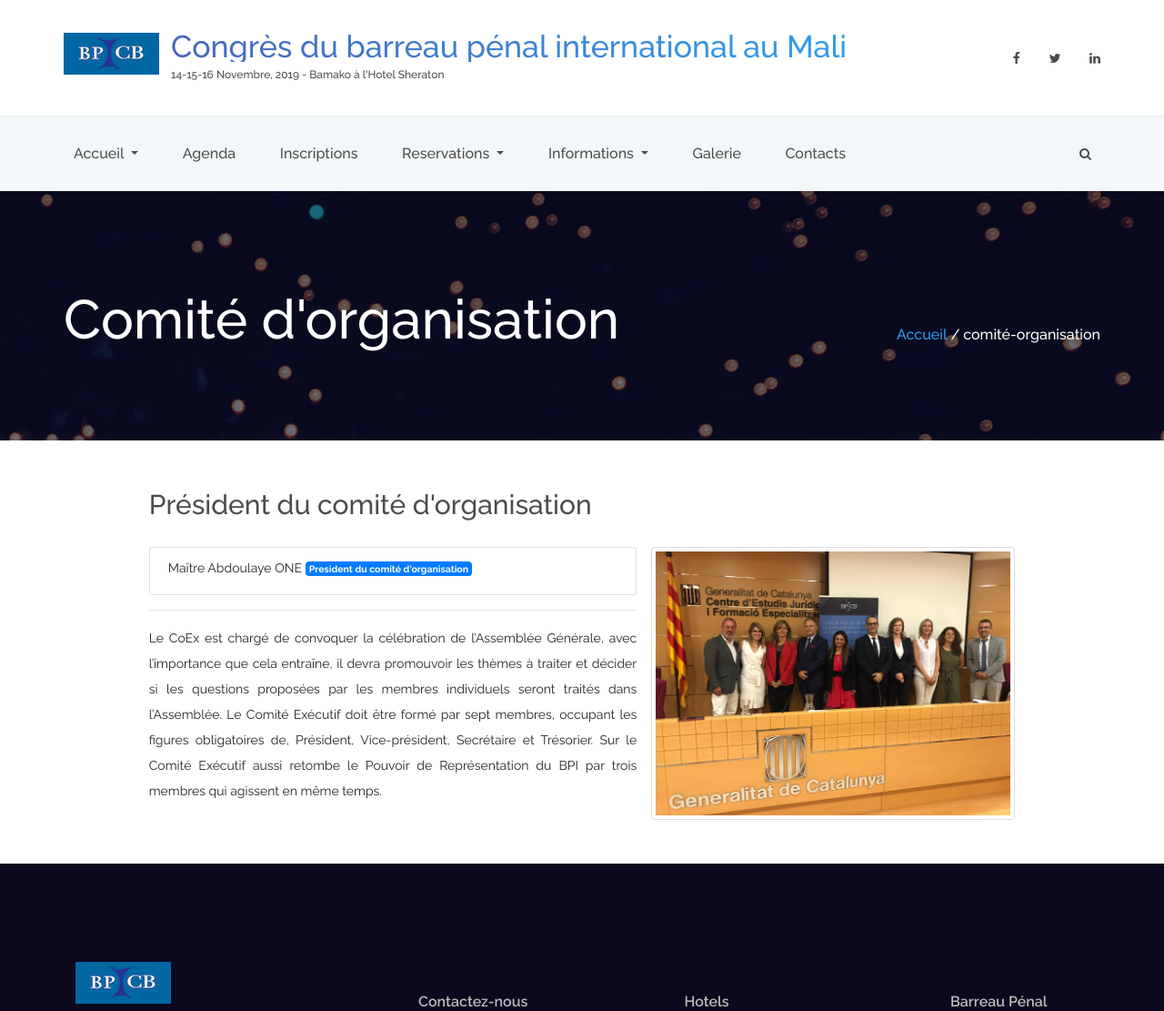
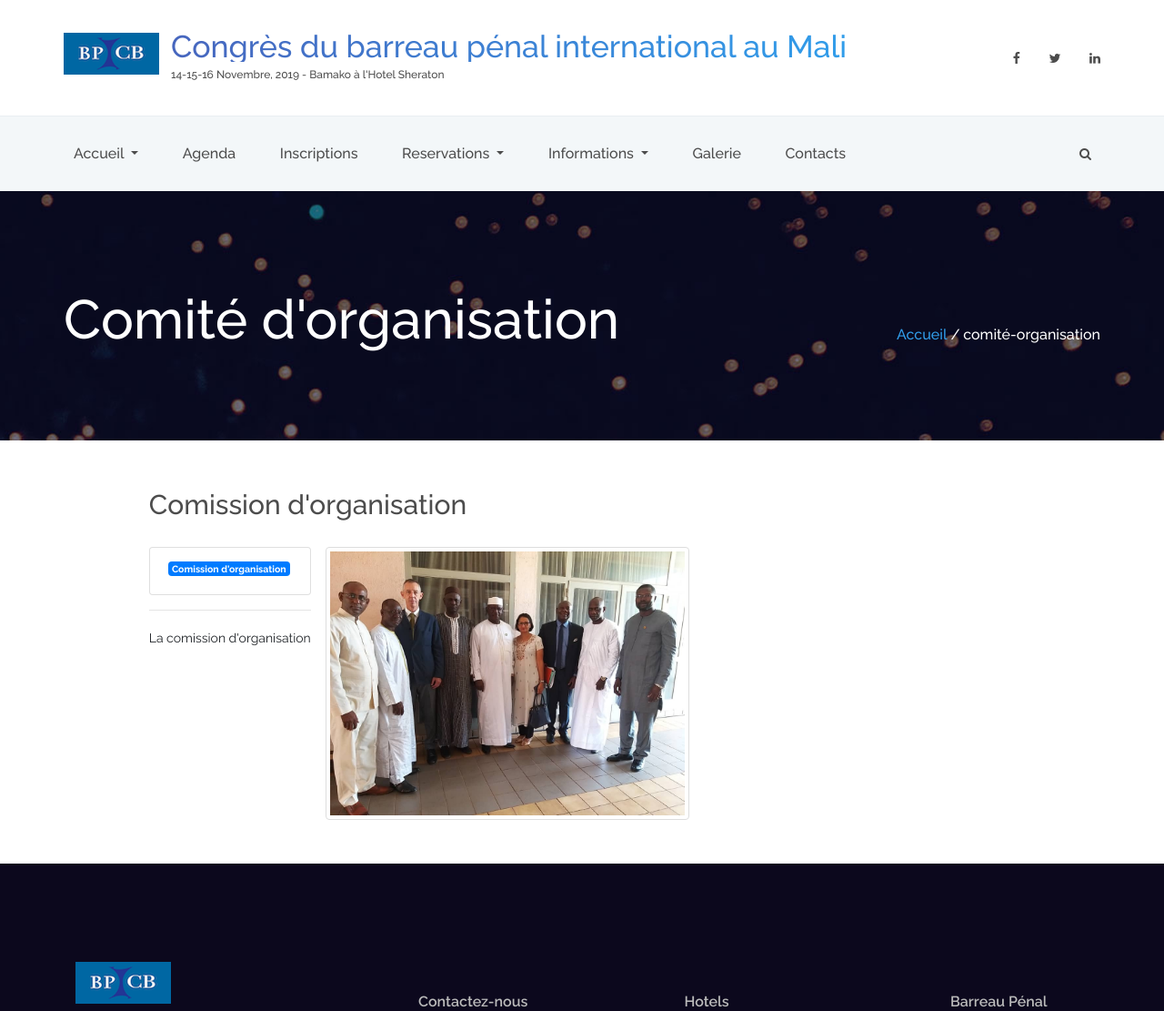
Before and after one commit to abocoum/congres-bpi, a Symfony app: template templates/home/president.html.twig in a window 1280 px wide. Shown: the top 1111 px of the page at 91% size. Run offline with Twig, Linux system fonts and the light colour scheme; the template is opened without the code that fills it, so the values that code supplies are empty; some libraries are stand-ins or nearby versions.

Commit message:
Ajout photo

```diff
--- a/templates/home/president.html.twig
+++ b/templates/home/president.html.twig
@@ -44,26 +44,19 @@
                 <div class="col-lg-9 order-lg-1 order-2">
                     <div class=" d-flex flex-column align-items-start justify-content-center">
 
-                        <div class="speaker_title">Président du comité d'organisation
+                        <div class="speaker_title">Comission d'organisation
                         </div>
                         <div>
                             <div class="mt-4 media" style="color: #212529;">
                                 <div class="media-body">
                                     <ul class="list-group">
-                                        <li class="list-group-item"> Maître Abdoulaye ONE <span class="badge  badge-primary h4"> President du comité d'organisation</span></li>
+                                        <li class="list-group-item"> <span class="badge  badge-primary h4">Comission d'organisation</span></li>
                                     </ul>
                                     <hr />
-                                    <p style="text-align: justify; text-justify: inter-word;  color: #212529;">Le CoEx est chargé de convoquer la
-                                        célébration de l’Assemblée Générale, avec l’importance que cela entraîne, il devra
-                                        promouvoir les thèmes à traiter et décider si les questions proposées par les membres
-                                        individuels seront traités dans l’Assemblée.
-                                        Le Comité Exécutif doit être formé par sept membres, occupant les figures obligatoires
-                                        de, Président, Vice-président, Secrétaire et Trésorier.
-                                        Sur le Comité Exécutif aussi retombe le Pouvoir de Représentation du BPI par trois
-                                        membres qui agissent en même temps.
+                                    <p style="text-align: justify; text-justify: inter-word;  color: #212529;">La comission d'organisation
                                     </p>
                                 </div>
-                                <img src="{{ asset('images/comite.jpg') }}" class="ml-3 rounded float-right img-thumbnail" style="width: 400px; height: 300px;">
+                                <img src="{{ asset('images/galerie/c2.jpg') }}" class="ml-3 rounded float-right img-thumbnail" style="width: 400px; height: 300px;">
                             </div>
                         </div>
                     </div>
```
Also changed, not shown: templates/home/galerie.html.twig (+25 -0 lines), public/images/galerie/c1.jpg (added), public/images/galerie/c2.jpg (added), public/images/galerie/c3.jpg (added), public/images/galerie/c4.jpg (added).
